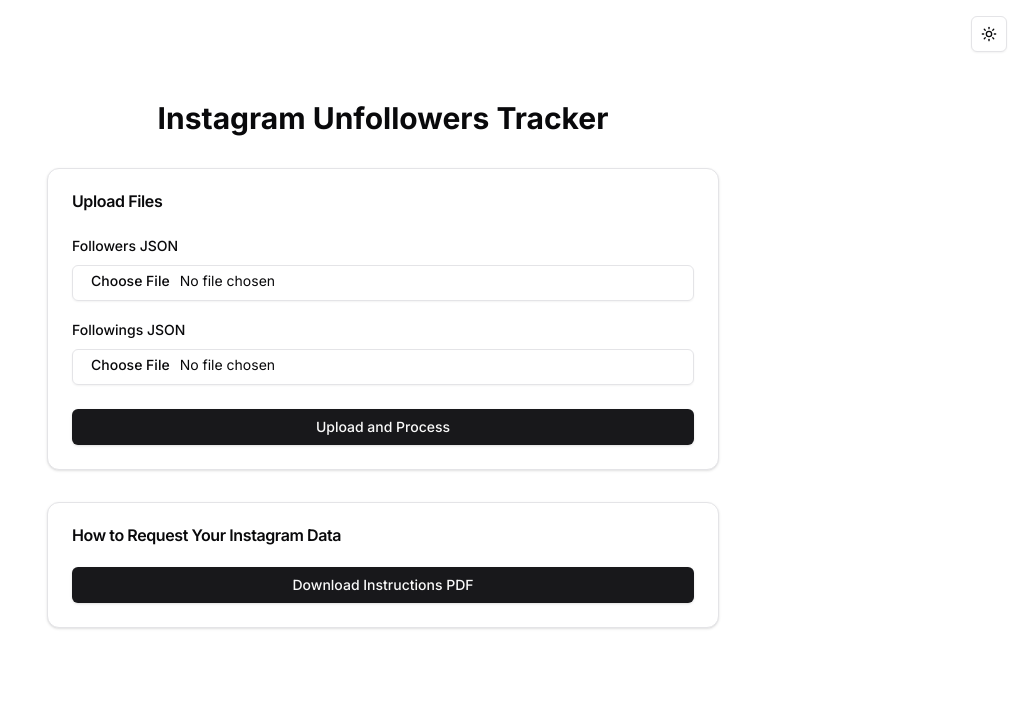
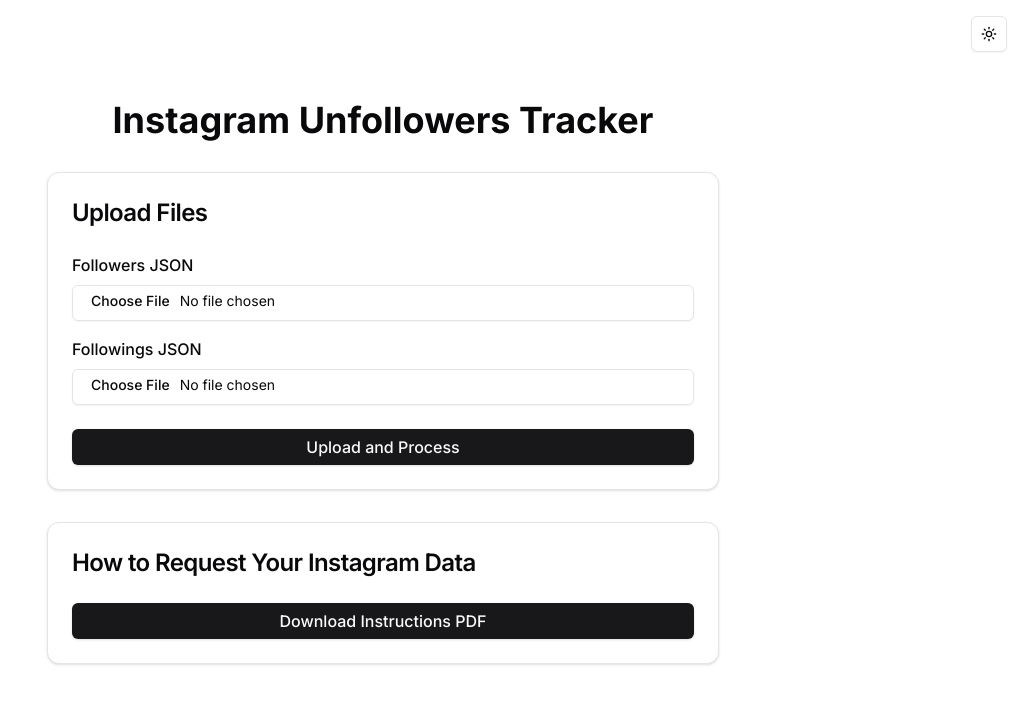
Before and after one commit to bimamib/instagram-unfollow-trackers, a Next.js app: page / in a window 1280 px wide. Shown: the top 704 px of the page, without its empty margins (257-1280 px from the left). Built offline with nearby package versions, Linux system fonts and the light colour scheme.

Commit message:
Fix Toast

```diff
--- a/app/layout.tsx
+++ b/app/layout.tsx
@@ -4,6 +4,7 @@
 import { ThemeProvider } from "@/components/theme-provider";
 import { ThemeToggle } from "@/components/theme-toggle";
 import type React from "react"; // Added import for React
+import { Toaster } from "@/components/ui/toaster";
 
 const inter = Inter({ subsets: ["latin"] });
 
@@ -34,6 +35,7 @@
             </header>
             {children}
           </div>
+          <Toaster />
         </ThemeProvider>
       </body>
     </html>
--- a/app/page.tsx
+++ b/app/page.tsx
@@ -5,7 +5,7 @@
 import { Input } from "@/components/ui/input";
 import { Label } from "@/components/ui/label";
 import { Button } from "@/components/ui/button";
-import { toast } from "@/hooks/use-toast";
+import { useToast } from "@/hooks/use-toast";
 
 interface InstagramDataItem {
   string_list_data: Array<{
@@ -15,7 +15,7 @@
 }
 
 interface InstagramData {
-  relationships_following: InstagramDataItem[];
+  relationships_following?: InstagramDataItem[];
 }
 
 interface Follower {
@@ -27,6 +27,7 @@
   const [followers, setFollowers] = useState<Follower[]>([]);
   const [followings, setFollowings] = useState<Follower[]>([]);
   const [unfollowersCount, setUnfollowersCount] = useState(0);
+  const { toast } = useToast();
 
   const handleFileUpload = (
     event: React.ChangeEvent<HTMLInputElement>,
@@ -38,12 +39,12 @@
       reader.onload = (e) => {
         try {
           const content = e.target?.result as string;
-          const data = JSON.parse(content);
+          const data: InstagramData | InstagramDataItem[] = JSON.parse(content);
 
           let extractedData: Follower[] = [];
 
           if (type === "followers" && Array.isArray(data)) {
-            extractedData = data.map((item) => ({
+            extractedData = data.map((item: InstagramDataItem) => ({
               username: item.string_list_data[0].value,
               profile_link: item.string_list_data[0].href,
             }));
@@ -51,15 +52,14 @@
             type === "followings" &&
             typeof data === "object" &&
             data !== null &&
-            "relationships_following" in data
+            Array.isArray((data as InstagramData).relationships_following)
           ) {
-            const typedData = data as InstagramData;
-            extractedData = typedData.relationships_following.map(
-              (item: InstagramDataItem) => ({
-                username: item.string_list_data[0].value,
-                profile_link: item.string_list_data[0].href,
-              })
-            );
+            extractedData = (
+              data as InstagramData
+            ).relationships_following!.map((item: InstagramDataItem) => ({
+              username: item.string_list_data[0].value,
+              profile_link: item.string_list_data[0].href,
+            }));
           } else {
             throw new Error("Invalid data format");
           }
@@ -105,7 +105,14 @@
     localStorage.setItem("unfollowers", JSON.stringify(unfollowersList));
     setUnfollowersCount(unfollowersList.length);
 
-    window.location.href = "/unfollowers";
+    toast({
+      title: "Processing complete",
+      description: `Found ${unfollowersList.length} unfollowers. Redirecting to results page...`,
+    });
+
+    setTimeout(() => {
+      window.location.href = "/unfollowers";
+    }, 2000);
   };
 
   const handleDownloadInstructions = () => {
@@ -114,38 +121,47 @@
   };
 
   return (
-    <main className="py-8 px-4 sm:px-6 lg:px-8">
+    <main className="container mx-auto px-4 py-8 sm:px-6 lg:px-8">
       <div className="max-w-2xl mx-auto space-y-8">
-        <h1 className="text-3xl font-bold text-center text-foreground">
+        <h1 className="text-2xl sm:text-3xl md:text-4xl font-bold text-center text-foreground">
           Instagram Unfollowers Tracker
         </h1>
 
         <Card className="bg-card text-card-foreground">
           <CardHeader>
-            <CardTitle>Upload Files</CardTitle>
+            <CardTitle className="text-xl sm:text-2xl">Upload Files</CardTitle>
           </CardHeader>
           <CardContent className="space-y-6">
             <div className="space-y-4">
               <div className="space-y-2">
-                <Label htmlFor="followers">Followers JSON</Label>
+                <Label htmlFor="followers" className="text-sm sm:text-base">
+                  Followers JSON
+                </Label>
                 <Input
                   id="followers"
                   type="file"
                   accept=".json"
                   onChange={(e) => handleFileUpload(e, "followers")}
+                  className="text-sm sm:text-base"
                 />
               </div>
               <div className="space-y-2">
-                <Label htmlFor="followings">Followings JSON</Label>
+                <Label htmlFor="followings" className="text-sm sm:text-base">
+                  Followings JSON
+                </Label>
                 <Input
                   id="followings"
                   type="file"
                   accept=".json"
                   onChange={(e) => handleFileUpload(e, "followings")}
+                  className="text-sm sm:text-base"
                 />
               </div>
             </div>
-            <Button className="w-full" onClick={handleUploadAndProcess}>
+            <Button
+              className="w-full text-sm sm:text-base"
+              onClick={handleUploadAndProcess}
+            >
               Upload and Process
             </Button>
           </CardContent>
@@ -153,10 +169,15 @@
 
         <Card className="bg-card text-card-foreground">
           <CardHeader>
-            <CardTitle>How to Request Your Instagram Data</CardTitle>
+            <CardTitle className="text-xl sm:text-2xl">
+              How to Request Your Instagram Data
+            </CardTitle>
           </CardHeader>
           <CardContent>
-            <Button className="w-full" onClick={handleDownloadInstructions}>
+            <Button
+              className="w-full text-sm sm:text-base"
+              onClick={handleDownloadInstructions}
+            >
               Download Instructions PDF
             </Button>
           </CardContent>
```
